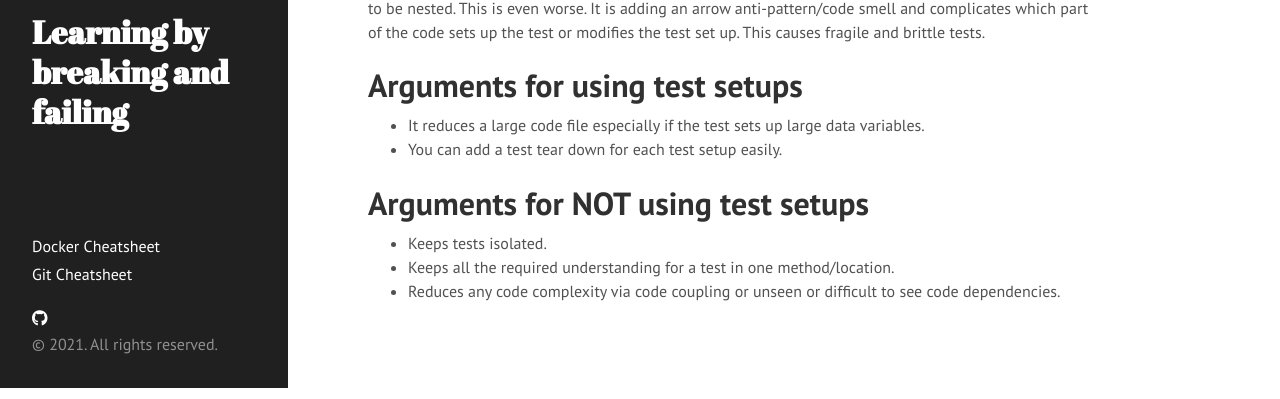
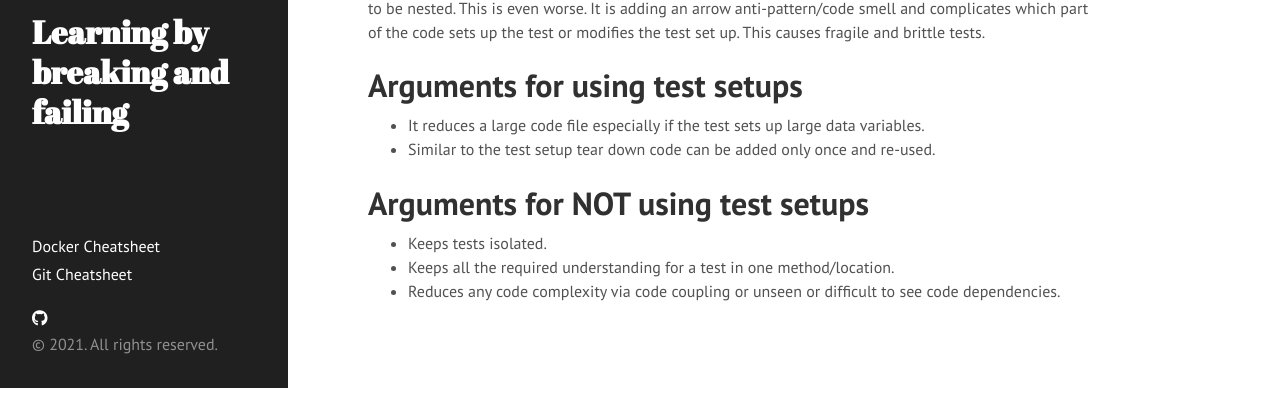
Before and after one commit to slowmonkey/slowmonkey.github.io, a Jekyll site: the page built from _posts/2021-01-11-guiding-principles-test-setups.md, in a window 1280 px wide, cut to the strip 512-911 px from the top of the page. Built offline with Jekyll 4.4.1, drawn with Linux system fonts in a browser that asks for light colours; nearby versions of some CDN libraries.

Commit message:
Amended arguments for using test setups

```diff
--- a/_posts/2021-01-11-guiding-principles-test-setups.md
+++ b/_posts/2021-01-11-guiding-principles-test-setups.md
@@ -20,7 +20,7 @@ The question you have to ask yourself is are the tests truly "similar" despite t
 
 # Arguments for using test setups
 - It reduces a large code file especially if the test sets up large data variables.
-- You can add a test tear down for each test setup easily.
+- Similar to the test setup tear down code can be added only once and re-used.
 
 # Arguments for **NOT** using test setups
 - Keeps tests isolated.
```
